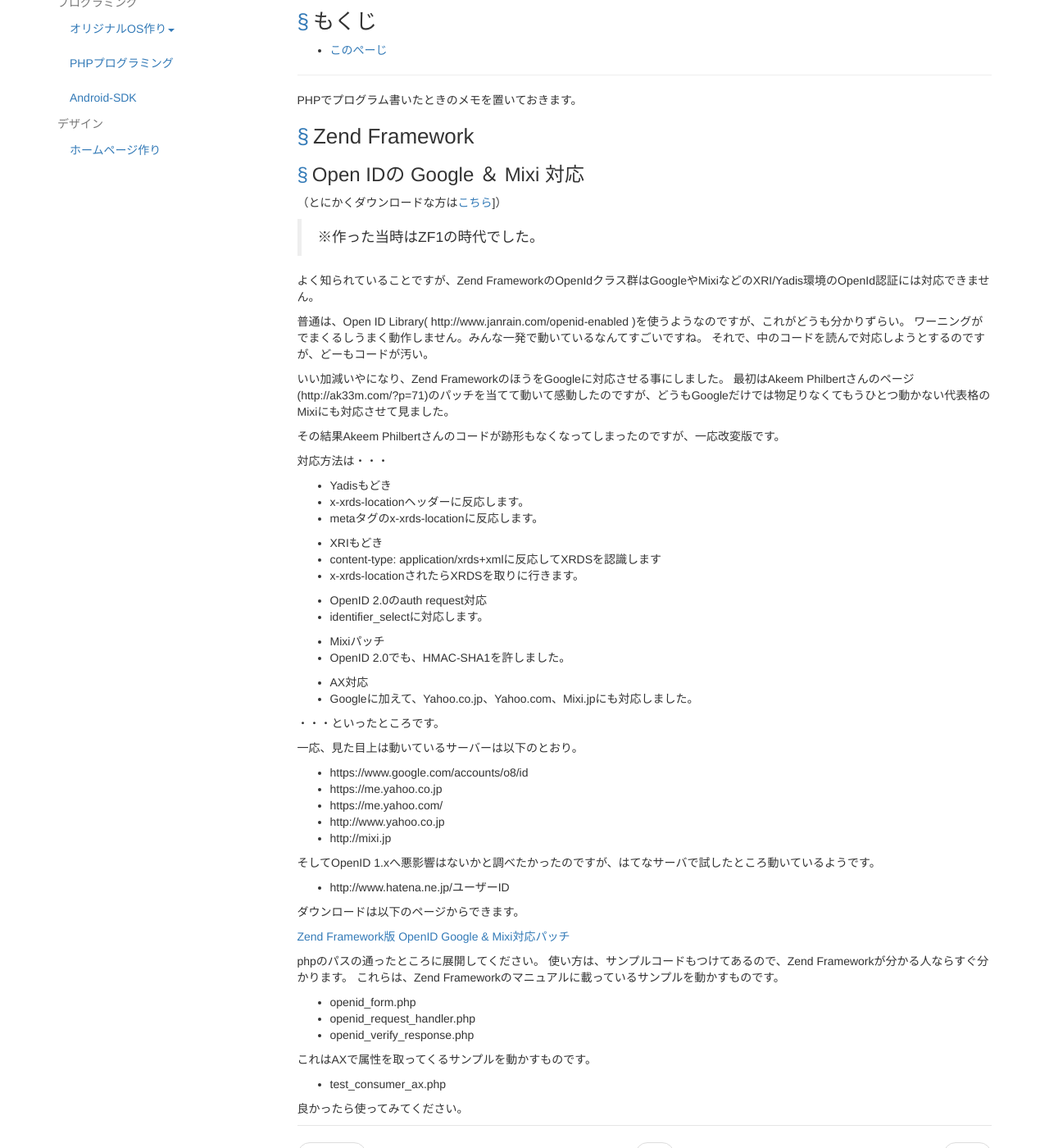
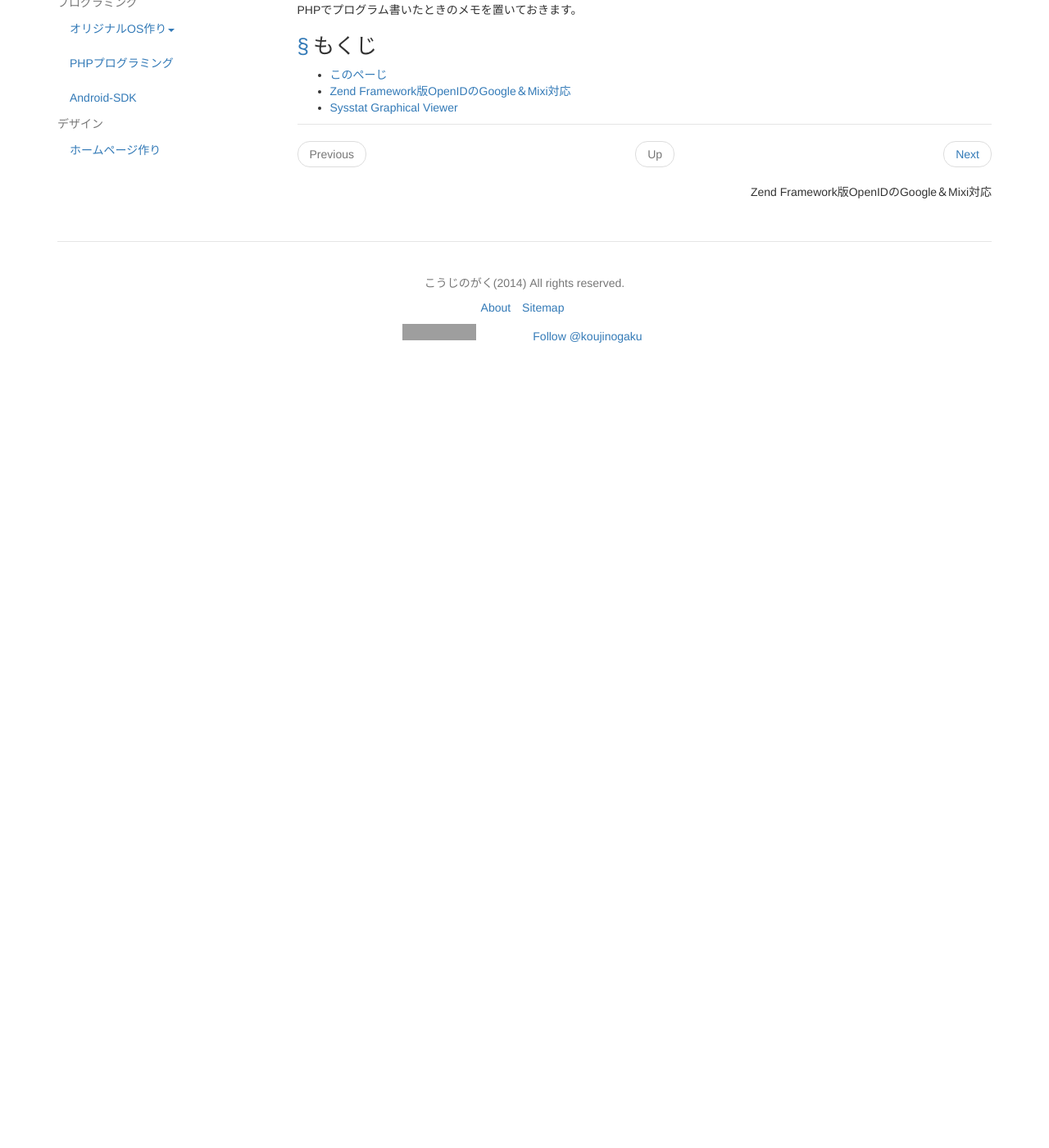
Before and after one commit to koujinogaku/koujinogaku.github.io, a Jekyll site: the page built from _php/index.md, in a window 1280 px wide and 1400 px high, scrolled down 414 px. Shown: the whole window at 82% size. Built offline with Jekyll 4.4.1, drawn with Linux system fonts in a browser that asks for light colours; nearby versions of some CDN libraries; comment, search, counter and statistics services are not loaded; after the commit the page ends 900 px from its top, so only the background shows below that; grey boxes are pictures that could not be loaded.

Commit message:
Add document "sysgraph"

```diff
--- a/_php/index.md
+++ b/_php/index.md
@@ -1,85 +1,11 @@
 ---
 layout: document
 title: PHPプログラミング
+next_section: zend-openid
 ---
-## もくじ
-
-- [このぺーじ](index.html)
-
------------------------------------
-
 PHPでプログラム書いたときのメモを置いておきます。
 
-## Zend Framework
-
-### Open IDの Google ＆ Mixi 対応
-（とにかくダウンロードな方は[こちら][download]]）
-
-> ※作った当時はZF1の時代でした。
-
-よく知られていることですが、Zend FrameworkのOpenIdクラス群はGoogleやMixiなどのXRI/Yadis環境のOpenId認証には対応できません。
-
-普通は、Open ID Library( http://www.janrain.com/openid-enabled )を使うようなのですが、これがどうも分かりずらい。
-ワーニングがでまくるしうまく動作しません。みんな一発で動いているなんてすごいですね。
-それで、中のコードを読んで対応しようとするのですが、どーもコードが汚い。
-
-
-いい加減いやになり、Zend FrameworkのほうをGoogleに対応させる事にしました。
-最初はAkeem Philbertさんのページ(http://ak33m.com/?p=71)のパッチを当てて動いて感動したのですが、どうもGoogleだけでは物足りなくてもうひとつ動かない代表格のMixiにも対応させて見ました。
-
-その結果Akeem Philbertさんのコードが跡形もなくなってしまったのですが、一応改変版です。
-
-対応方法は・・・
-
-- Yadisもどき
- - x-xrds-locationヘッダーに反応します。
- - metaタグのx-xrds-locationに反応します。
-
-- XRIもどき
- - content-type: application/xrds+xmlに反応してXRDSを認識します
- - x-xrds-locationされたらXRDSを取りに行きます。
-
-- OpenID 2.0のauth request対応
- - identifier_selectに対応します。
-
-- Mixiパッチ
- - OpenID 2.0でも、HMAC-SHA1を許しました。
-
-- AX対応
- - Googleに加えて、Yahoo.co.jp、Yahoo.com、Mixi.jpにも対応しました。
-
-・・・といったところです。
-
-一応、見た目上は動いているサーバーは以下のとおり。
-
-- https://www.google.com/accounts/o8/id
-- https://me.yahoo.co.jp
-- https://me.yahoo.com/
-- http://www.yahoo.co.jp
-- http://mixi.jp
-
-そしてOpenID 1.xへ悪影響はないかと調べたかったのですが、はてなサーバで試したところ動いているようです。
-
-- http://www.hatena.ne.jp/ユーザーID
-
-
-ダウンロードは以下のページからできます。
-
-[Zend Framework版 OpenID Google & Mixi対応パッチ][download]
-
-phpのパスの通ったところに展開してください。
-使い方は、サンプルコードもつけてあるので、Zend Frameworkが分かる人ならすぐ分かります。
-これらは、Zend Frameworkのマニュアルに載っているサンプルを動かすものです。
-
-- openid_form.php
-- openid_request_handler.php
-- openid_verify_response.php
-
-これはAXで属性を取ってくるサンプルを動かすものです。
-
-- test_consumer_ax.php
-
-良かったら使ってみてください。
-
-
-[download]:        https://github.com/koujinogaku/zend-openid-patch-kjgk
+## もくじ
+- [このぺーじ](index.html)
+- [Zend Framework版OpenIDのGoogle＆Mixi対応](zend-openid.html)
+- [Sysstat Graphical Viewer](sysgraph.html)
```
Also changed, not shown: _php/sysgraph.md (added, +53 -0 lines), _php/zend-openid.md (added, +78 -0 lines).
